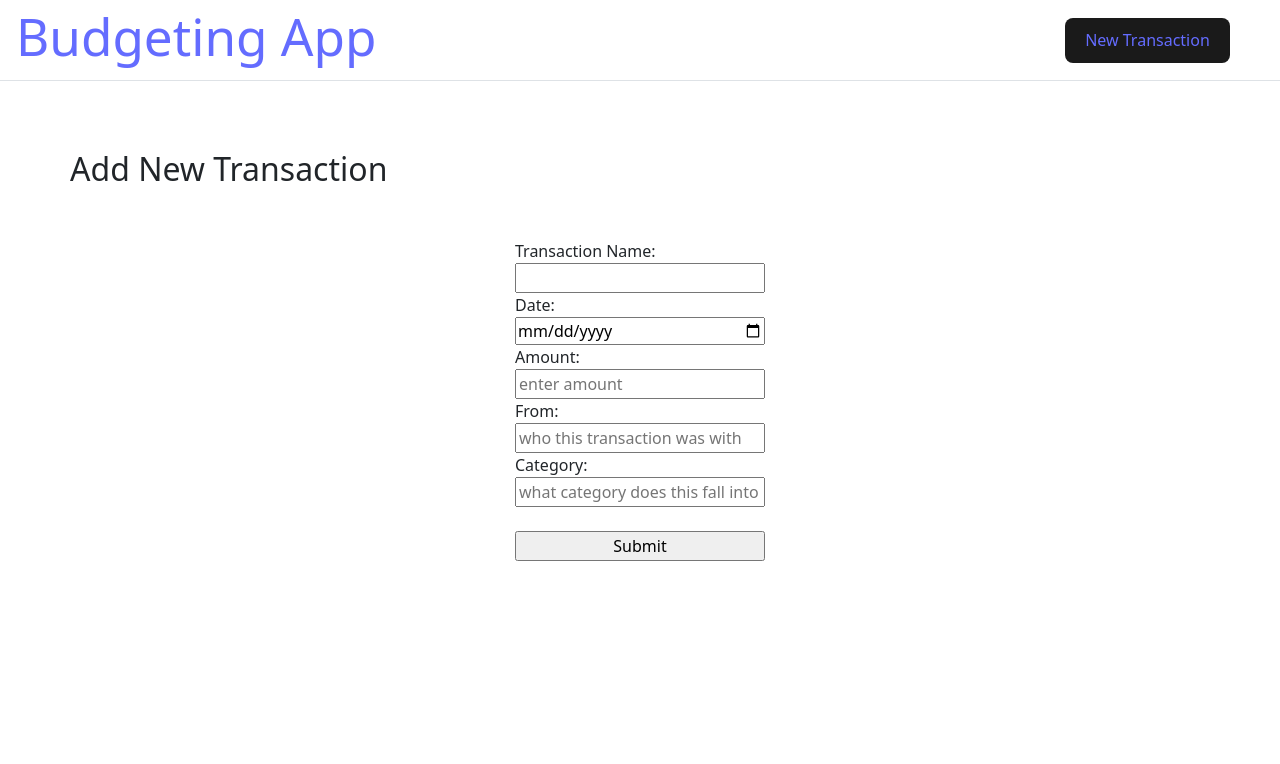
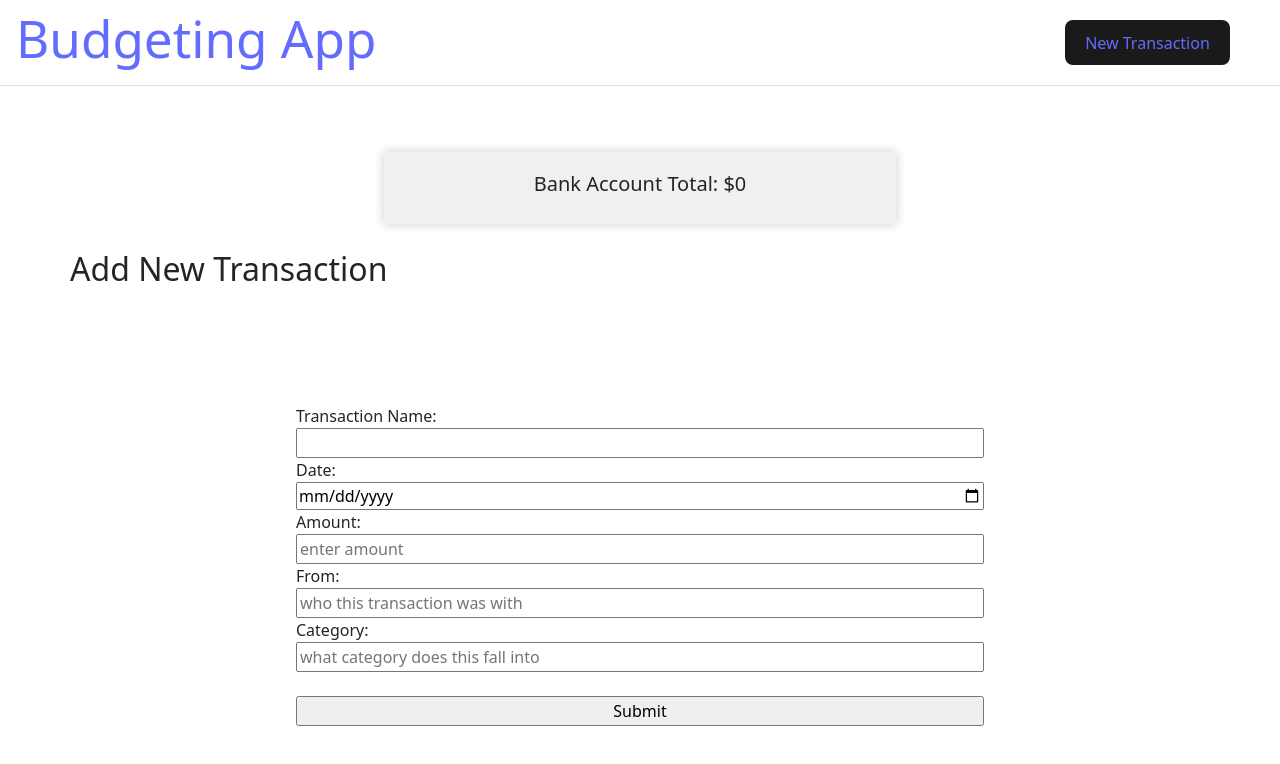
Before and after one commit to shanicegrif/Budget-App, a React (Vite) app: page /transactions/new in a window 1280 px wide. Shown: the top 764 px of the page. Built offline with nearby package versions, Linux system fonts and the light colour scheme; no server answers.

Commit message:
added bank comp. toshow bank amount across routes

```diff
--- /dev/null
+++ b/Components/Bank.jsx
@@ -0,0 +1,33 @@
+import { useEffect, useState } from "react";
+const API = import.meta.env.VITE_BASE_URL;
+
+function Bank() {
+  const [bankTotal, setBankTotal] = useState(0);
+
+  useEffect(() => {
+    fetch(`${API}/transactions`)
+      .then((res) => res.json())
+      .then((transactions) => {
+        totalCalculator(transactions);
+      })
+      .catch((error) => {
+        console.error("Error fetching data.", error);
+      });
+  }, []);
+
+  const totalCalculator = (transactionData) => {
+    const total = transactionData.reduce(
+      (sum, transaction) => sum + Number(transaction.amount),
+      0
+    );
+    setBankTotal(total);
+  };
+
+  return (
+    <div className="bankAccount">
+      <h5>Bank Account Total: ${bankTotal}</h5>
+    </div>
+  );
+}
+
+export default Bank;
--- a/Components/Home.jsx
+++ b/Components/Home.jsx
@@ -2,7 +2,6 @@ function Home() {
   return (
     <div className="Home">
       <h2>Welcome</h2>
-      <h3>To the Budget app!</h3>
     </div>
   );
 }
--- a/Components/Index.jsx
+++ b/Components/Index.jsx
@@ -4,7 +4,6 @@ const API = import.meta.env.VITE_BASE_URL;
 
 function Index() {
   const [transactions, setTransactions] = useState([]);
-  const [bankTotal, setBankTotal] = useState(0);
 
   useEffect(() => {
     fetch(`${API}/transactions`)
@@ -14,21 +13,12 @@ function Index() {
           ...transaction,
           date: formatTransactionDate(transaction.date),
         }));
-        setTransactions(transactions);
-        totalCalculator(transactions);
+        setTransactions(formattedData);
       })
       .catch((error) => {
         console.error("Error fetching data.", error);
       });
   }, []);
-
-  const totalCalculator = (transactionData) => {
-    const total = transactionData.reduce(
-      (sum, transaction) => sum + Number(transaction.amount),
-      0
-    );
-    setBankTotal(total);
-  };
 
   const formatTransactionDate = (dateString) => {
     const options = { month: "long", day: "numeric" };
@@ -38,7 +28,6 @@ function Index() {
   return (
     <div className="Transactions">
       <h2>All Transactions</h2>
-      <h3>Bank Account Total: ${bankTotal}</h3>
       <section>
         <table>
           <thead>
--- a/Components/Show.jsx
+++ b/Components/Show.jsx
@@ -44,18 +44,18 @@ function Show() {
           <p>Date: {transaction.date}</p>
           <p>Amount: ${transaction.amount}</p>
         </div>
-        <div className="showNavigation">
-          <div>
+        <div className="showNav row align-items-center">
+          <div class="col">
             <Link to={"/transactions"}>
               <button>Back</button>
             </Link>
           </div>
-          <div>
+          <div class="col">
             <Link to={`/transactions/${index}/edit`}>
               <button>Edit</button>
             </Link>
           </div>
-          <div>
+          <div class="col">
             <button onClick={handleDelete}>Delete</button>
           </div>
         </div>
--- a/src/App.jsx
+++ b/src/App.jsx
@@ -1,32 +1,33 @@
 import { BrowserRouter, Routes, Route } from "react-router-dom";
-import './App.css'
+import "./App.css";
 import Home from "../Components/Home";
-import ErrorMessage from "../Components/ErrorMessage"
-import NavBar from "../Components/NavBar"
-import Index from "../Components/Index"
-import New from "../Components/New"
-import Show from "../Components/Show"
+import ErrorMessage from "../Components/ErrorMessage";
+import NavBar from "../Components/NavBar";
+import Index from "../Components/Index";
+import New from "../Components/New";
+import Show from "../Components/Show";
 import Update from "../Components/Update";
+import Bank from "../Components/Bank";
 
 function App() {
-
   return (
-    <div className="App">
+    <div>
       <BrowserRouter>
         <NavBar />
-        <main>
+        <Bank/>
+        <div className="container">
           <Routes>
             <Route path="/" element={<Home />} />
-            <Route path="/transactions" element={<Index/>} />
-            <Route path="/transactions/new" element={<New/>} />
-            <Route path="/transactions/:index" element={<Show/>} />
-            <Route path="/transactions/:index/edit" element={<Update/>} />
+            <Route path="/transactions" element={<Index />} />
+            <Route path="/transactions/new" element={<New />} />
+            <Route path="/transactions/:index" element={<Show />} />
+            <Route path="/transactions/:index/edit" element={<Update />} />
             <Route path="/404" element={<ErrorMessage />} />
           </Routes>
-        </main>
+        </div>
       </BrowserRouter>
     </div>
-  )
+  );
 }
 
-export default App
+export default App;
--- a/src/index.css
+++ b/src/index.css
@@ -1,3 +1,18 @@
+body {
+  margin: 0;
+  display: flex;
+}
+
+nav .navButton {
+  position: absolute;
+  right: 50px;
+}
+
+.container {
+width: 40vw;
+margin-top: 300px;
+}
+
 a {
   font-weight: 500;
   color: #646cff;
@@ -7,34 +22,17 @@ a:hover {
   color: #535bf2;
 }
 
-body {
-  margin: 0;
-  display: flex;
-  place-items: center;
-  min-width: 320px;
-  min-height: 100vh;
+.bankAccount {
+  position: relative;
+  top: 120px;
+  background-color: #f0f0f0;
+  padding: 20px;
+  box-shadow: 0px 0px 10px rgba(0, 0, 0, 0.2);
+  text-align: center;
 }
 
-h1 {
-  font-size: 3.2em;
-  line-height: 1.1;
-}
-
-
-h2 {
-  position: absolute;
-  top: 150px;
-  left: 70px;
-}
-
-h3 {
-  margin-top: 100px;
-  margin-bottom: 20px;
-}
-
-nav .navButton {
-  position: absolute;
-  right: 50px;
+.Transactions {
+  margin-left: 80px;
 }
 
 .negative {
@@ -45,11 +43,31 @@ nav .navButton {
   color: green;
 }
 
+h1 {
+  font-size: 3.2em;
+}
+
+
+h2 {
+  position: absolute;
+  top: 250px;
+  left: 70px;
+}
+
+h3 {
+  margin-top: 100px;
+  margin-bottom: 20px;
+}
+
+.navShow button {
+  width: 100%;
+}
+
 form {
   display: flex;
   flex-direction: column;
-  margin-left: -125px;
-  margin-right: -125px;
+  margin-left: -100px;
+  margin-right: -100px;
 }
 
 td {
@@ -57,7 +75,7 @@ td {
 }
 
 h4 {
-  font-size: 50px;
+  font-size: 40px;
 }
 
 button {
@@ -75,7 +93,3 @@ button {
 button:hover {
   border-color: #646cff;
 }
-button:focus,
-button:focus-visible {
-  outline: 4px auto -webkit-focus-ring-color;
-}
```
